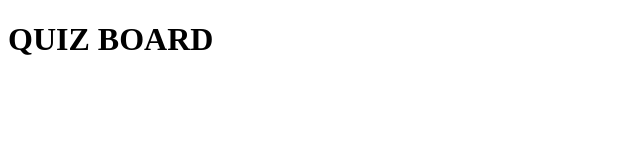
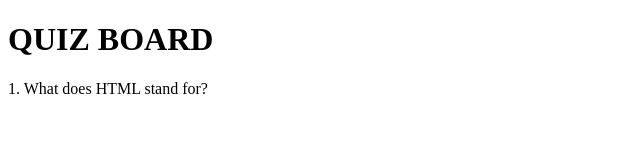
Before and after one commit to Dianakariuki/QUIZBOARD, a plain HTML site: page index.html in a window 1280 px wide. Shown: the whole page, without its empty margins (0-640 px from the left). Drawn offline with Linux system fonts and the light colour scheme.

Commit message:
this commit shows the p tags for the first questions

```diff
--- a/index.html
+++ b/index.html
@@ -10,6 +10,7 @@
     <h1> QUIZ BOARD</h1>
     <form name="quiz" id="quiz">
         <div>
+            <p> 1. What does HTML stand for?</p>
 
         </div>
 
```
